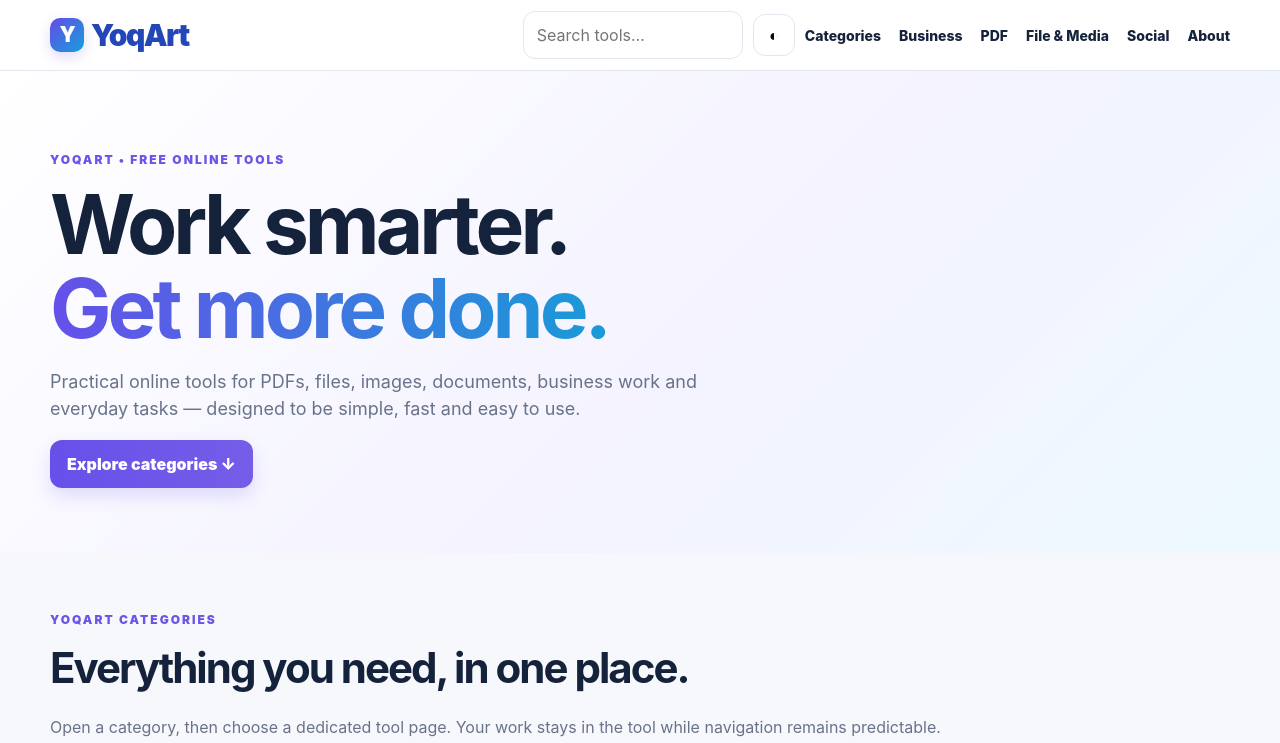
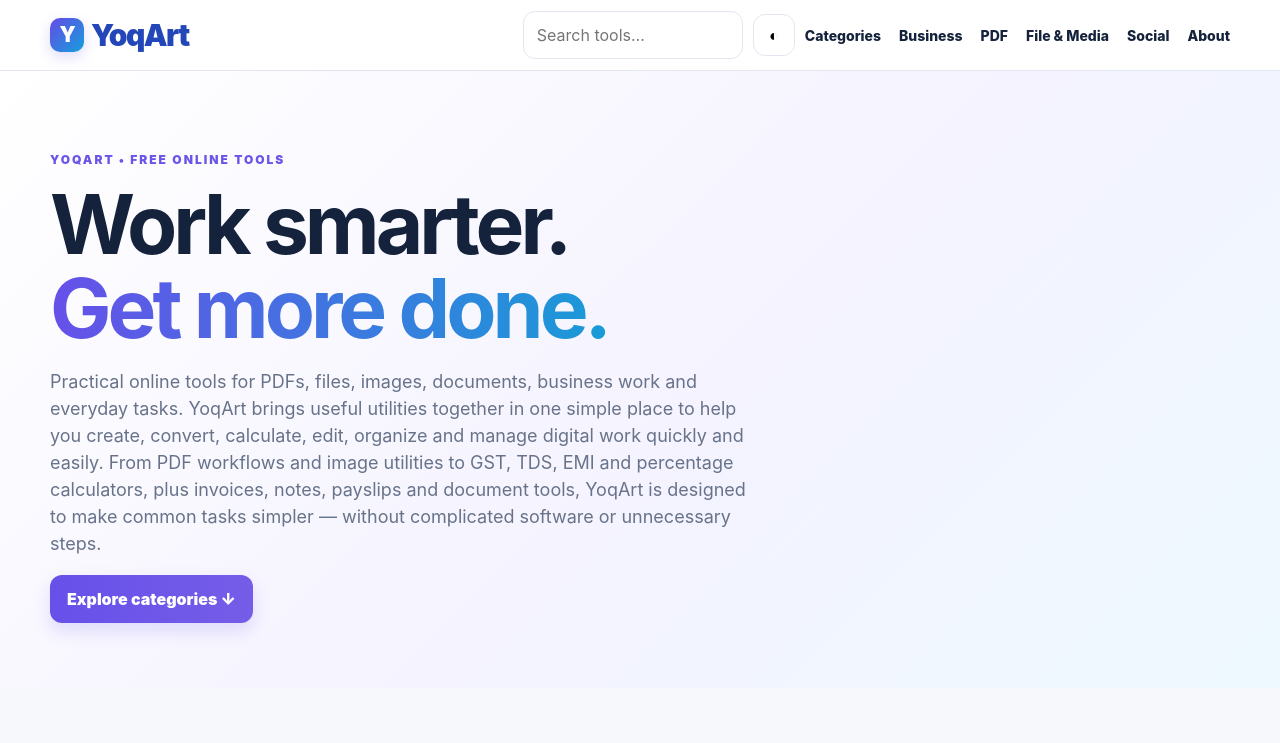
Before and after one commit to chethanramdas/yoqart-backend, a website: page public/index.html in a window 1280 px wide. Shown: the top 743 px of the page. Drawn offline with nearby package versions, Linux system fonts and the light colour scheme.

Commit message:
Add files via upload

```diff
--- a/public/index.html
+++ b/public/index.html
@@ -41,7 +41,7 @@ header{position:sticky;top:0;z-index:50;background:rgba(255,255,255,.94);backdro
 <header><div class="wrap nav"><a class="logo" href="/" data-nav>YoqArt</a><div class="navtools"><input id="search" class="search" placeholder="Search tools…"><button id="theme" class="themeBtn" aria-label="Toggle theme">◐</button><button id="menu" class="menuBtn" aria-label="Open menu">☰</button><nav><a href="/#categories" data-nav>Categories</a><a href="/#business-tools" data-nav>Business</a><a href="/#pdf-tools" data-nav>PDF</a><a href="/#file-tools" data-nav>File & Media</a><a href="/#social-tools" data-nav>Social</a><a href="/#about" data-nav>About</a></nav></div></div></header>
 <div id="mobileMenu" class="mobileMenu"><a href="/#categories" data-nav>Categories</a><a href="/#business-tools" data-nav>Business Tools</a><a href="/#pdf-tools" data-nav>PDF Tools</a><a href="/#file-tools" data-nav>File & Media</a><a href="/#social-tools" data-nav>Social Media</a><a href="/#about" data-nav>About YoqArt</a></div>
 <main id="home">
-<section class="hero"><div class="wrap"><div class="pill">YOQART • FREE ONLINE TOOLS</div><h1>Work smarter.<br><span>Get more done.</span></h1><p>Practical online tools for PDFs, files, images, documents, business work and everyday tasks — designed to be simple, fast and easy to use.</p><a class="btn" href="/#categories" data-nav>Explore categories ↓</a></div></section>
+<section class="hero"><div class="wrap"><div class="pill">YOQART • FREE ONLINE TOOLS</div><h1>Work smarter.<br><span>Get more done.</span></h1><p>Practical online tools for PDFs, files, images, documents, business work and everyday tasks. YoqArt brings useful utilities together in one simple place to help you create, convert, calculate, edit, organize and manage digital work quickly and easily. From PDF workflows and image utilities to GST, TDS, EMI and percentage calculators, plus invoices, notes, payslips and document tools, YoqArt is designed to make common tasks simpler — without complicated software or unnecessary steps.</p><a class="btn" href="/#categories" data-nav>Explore categories ↓</a></div></section>
 <section id="categories" class="section wrap"><div class="categoryHero"><div class="eyebrow">YOQART CATEGORIES</div><h1>Everything you need, in one place.</h1><p>Open a category, then choose a dedicated tool page. Your work stays in the tool while navigation remains predictable.</p></div><div class="categoryGrid">
 <div class="categoryCard"><div class="icon">💼</div><h3>Business Tools</h3><p>Invoices, GST, TDS, EMI and percentage calculations.</p><a class="btn" href="/#business-tools" data-nav>Open Business →</a></div>
 <div class="categoryCard"><div class="icon">📑</div><h3>PDF Tools</h3><p>Merge, split, edit, convert, compress and manage PDFs.</p><a class="btn" href="/#pdf-tools" data-nav>Open PDF →</a></div>
@@ -72,13 +72,13 @@
 const meta=Object.fromEntries([...pdfTools,...business,...fileTools,...social].map(x=>[x[0],x]));
 function cards(arr){return arr.map(([id,ic,title,desc])=>`<article class="card" data-tool="${id}"><div class="icon">${ic}</div><h3>${title}</h3><p>${desc}</p><button type="button" data-open="${id}">Open tool →</button></article>`).join('')}
 $('businessGrid').innerHTML=cards(business);$('pdfGrid').innerHTML=cards(pdfTools);$('fileGrid').innerHTML=cards(fileTools);$('socialGrid').innerHTML=cards(social);
-function showSection(id){document.querySelectorAll('.page').forEach(x=>x.classList.remove('active'));$('tool-page').classList.remove('active');$('categories').style.display=id==='categories'?'block':'none';document.querySelector('.hero').style.display=id==='categories'?'block':'none';const p=$(id);if(p&&p.classList.contains('page'))p.classList.add('active');if(id!=='categories')lastCategory='#'+id;window.scrollTo({top:0,behavior:'smooth'});}
+function showSection(id){const allowed=new Set(['categories','business-tools','pdf-tools','file-tools','social-tools','why-yoqart','about','privacy','terms','disclaimer','contact']);if(!allowed.has(id))id='categories';document.querySelectorAll('.page').forEach(x=>x.classList.remove('active'));$('tool-page').classList.remove('active');$('categories').style.display=id==='categories'?'block':'none';document.querySelector('.hero').style.display=id==='categories'?'block':'none';const p=$(id);if(p&&p.classList.contains('page'))p.classList.add('active');if(id!=='categories')lastCategory='#'+id;window.scrollTo({top:0,behavior:'smooth'});}
 function categoryForTool(t){if(pdfTools.some(x=>x[0]===t))return '#pdf-tools';if(business.some(x=>x[0]===t))return '#business-tools';if(fileTools.some(x=>x[0]===t))return '#file-tools';if(social.some(x=>x[0]===t))return '#social-tools';return '#categories'}
 function route(){const path=location.pathname;if(path.startsWith('/tools/')){const id=decodeURIComponent(path.split('/tools/')[1].split('/')[0]);if(meta[id]){renderTool(id,false);return}}const h=location.hash||'#categories';showSection(h.slice(1));}
 function navigate(url,replace=false){if(replace)history.replaceState({},'',url);else history.pushState({},'',url);route()}
 document.addEventListener('click',e=>{const open=e.target.closest('[data-open]');if(open){e.preventDefault();renderTool(open.dataset.open,true);return}const back=e.target.closest('[data-back]');if(back){e.preventDefault();$('mobileMenu').classList.remove('show');const target=lastCategory||'#categories';history.replaceState({category:target},'',`/${target}`);route();return}const a=e.target.closest('a[data-nav]');if(a){e.preventDefault();$('mobileMenu').classList.remove('show');const u=new URL(a.href,location.origin);navigate(u.pathname+u.hash);}});
 window.addEventListener('popstate',route);window.addEventListener('hashchange',route);
-$('menu').onclick=()=>$('mobileMenu').classList.toggle('show');$('theme').onclick=()=>{document.body.classList.toggle('dark');localStorage.setItem('yq-theme',document.body.classList.contains('dark')?'dark':'light');$('theme').textContent=document.body.classList.contains('dark')?'☀':'◐'};if(localStorage.getItem('yq-theme')==='dark'){$('theme').click()}
+$('menu').onclick=()=>$('mobileMenu').classList.toggle('show');document.addEventListener('keydown',e=>{if(e.key==='Escape')$('mobileMenu').classList.remove('show')});$('theme').onclick=()=>{document.body.classList.toggle('dark');localStorage.setItem('yq-theme',document.body.classList.contains('dark')?'dark':'light');$('theme').textContent=document.body.classList.contains('dark')?'☀':'◐'};if(localStorage.getItem('yq-theme')==='dark'){$('theme').click()}
 $('search').addEventListener('input',e=>{const q=e.target.value.toLowerCase();document.querySelectorAll('.card').forEach(c=>c.classList.toggle('hidden',q&&!c.innerText.toLowerCase().includes(q)))})
 function esc(s){return String(s??'').replace(/[&<>'"]/g,c=>({'&':'&amp;','<':'&lt;','>':'&gt;',"'":'&#39;','"':'&quot;'}[c]))}
 function nl(s){return esc(s).replace(/\r?\n/g,'<br>')}
```
